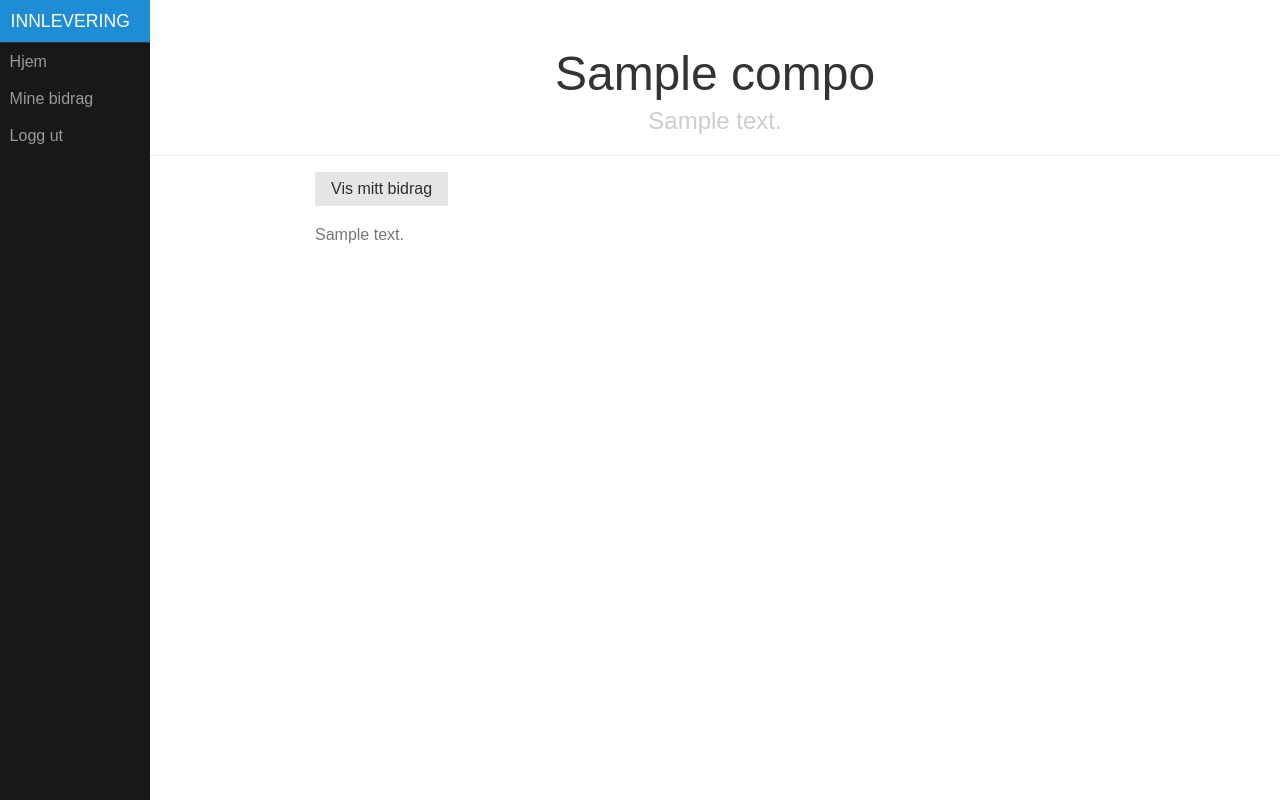
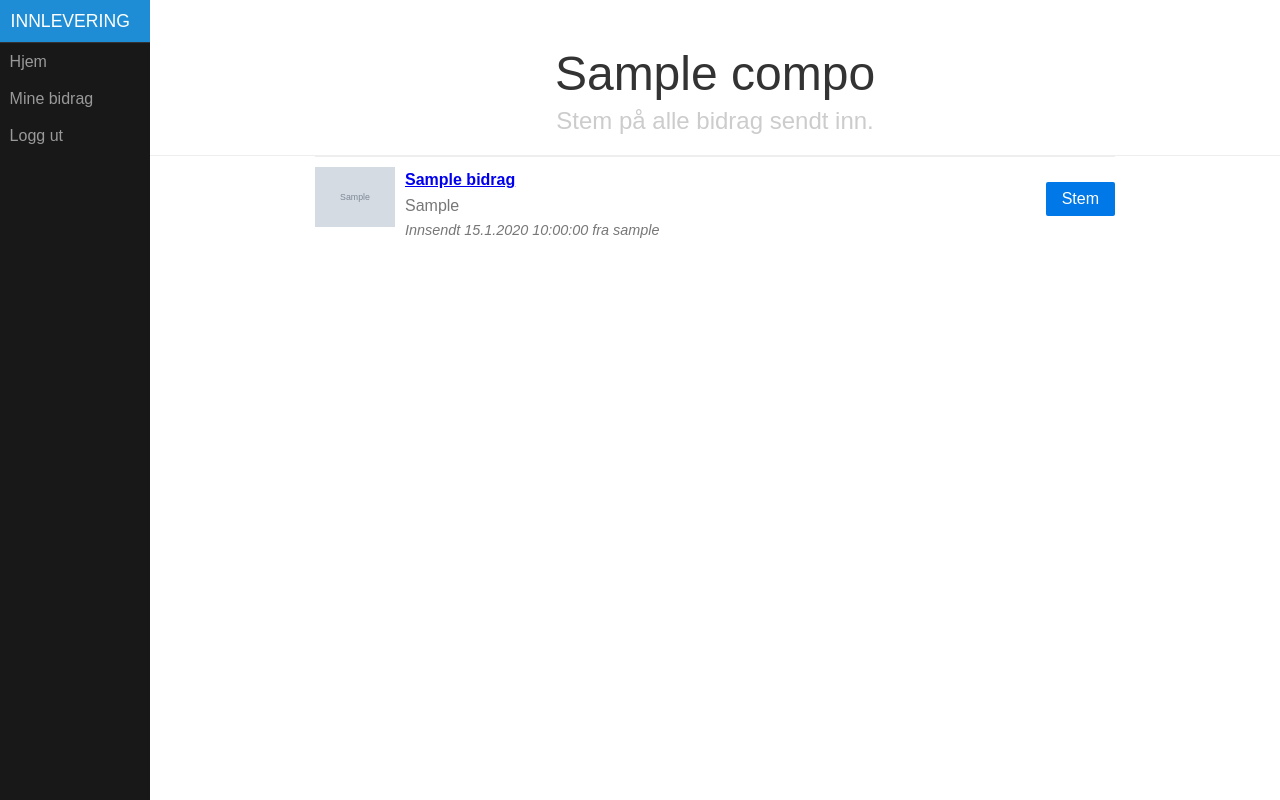
Before and after one commit to hultberg/innlevering, a Django app: page /view/1/ in a window 1280 px wide. Run offline with Django 3.2, Linux system fonts and the light colour scheme; a user stored in the database is signed in; tables that the repository leaves empty hold one stand-in row (values such as "Sample post"); grey boxes marked "Sample" are stand-in pictures.

Commit message:
Bidrag voting

```diff
--- a/core/static/core/css/style.css
+++ b/core/static/core/css/style.css
@@ -279,6 +279,11 @@ Hides the menu at `48em`, but modify this based on your app's needs.
     margin: 0;
 }
 
+.bidrag-list .bidrag .vote-on {
+    float: right;
+    margin-top: 15px;
+}
+
 .files {
     width: 50%;
     display: inline-block;
@@ -310,3 +315,9 @@ Hides the menu at `48em`, but modify this based on your app's needs.
     background-color: #f2dede;
     border-color: #ebccd1;
 }
+
+.footnote {
+    font-style: italic;
+    font-size: 0.75rem;
+    color: #666666;
+}
--- a/core/urls.py
+++ b/core/urls.py
@@ -10,6 +10,7 @@ urlpatterns = patterns('',
     url(r'^view/(?P<composlug>[0-9]+)/b/(?P<bidragslug>[0-9]+)/$', views.composinglebidragview, name='viewsinglebidrag'),
     url(r'^view/(?P<composlug>[0-9]+)/b/(?P<bidragslug>[0-9]+)/delete/$', views.bidragdelete, name='bidragdelete'),
     url(r'^view/(?P<composlug>[0-9]+)/b/(?P<bidragslug>[0-9]+)/save/$', views.bidrageditsave, name='bidrageditsave'),
+    url(r'^view/(?P<composlug>[0-9]+)/b/(?P<bidragslug>[0-9]+)/vote/$', views.bidragvote, name='bidragvote'),
     #url(r'^view/(?P<composlug>[0-9]+)/b/(?P<composlug>[0-9]+)/$', views.bidragview, name='view_bidrag'),
     url(r'^account/login/', views.loginview, name='loginview'),
     url(r'^account/logout/', views.logouthandle, name='logoutview'),
--- a/core/views.py
+++ b/core/views.py
@@ -1,14 +1,14 @@
 
 # coding=utf-8
+import requests
 from django.shortcuts import render, get_object_or_404
 from django.http import HttpResponseRedirect, Http404, HttpResponseForbidden, HttpResponse
 from django.contrib.auth import authenticate, login, logout
 from django.contrib.auth.models import User
 from django.db import IntegrityError
-from core._core_functions import user_is_crew, get_innlevering_user, can_upload
-import requests
 
-from .models import Compo, Bidrag, BidragFile, InnleveringUser
+from core._core_functions import user_is_crew, get_innlevering_user, can_upload, has_voted
+from .models import Compo, Bidrag, BidragFile, InnleveringUser, UserVote
 
 
 def indexview(request):
@@ -47,6 +47,15 @@ def compoview(request, composlug):
     c['compo'] = theCompo
     c['bidrags'] = theCompo.get_bidrag()
 
+    if (theCompo.isVotingMode):
+        return compovotingview(request, c)
+
+    return componormalview(request, c)
+
+
+def componormalview(request, c):
+    theCompo = c['compo']
+
     # User has already sent bidrag?
     if request.user.is_authenticated():
         c['isLoggedin'] = True
@@ -59,6 +68,16 @@ def compoview(request, composlug):
             c['userHasBidragID'] = bidragUserCompo
 
     return render(request, 'compos/view.html', c)
+
+
+def compovotingview(request, c):
+    # User has already sent bidrag?
+    if request.user.is_authenticated():
+        c['isLoggedin'] = True
+        c['user'] = request.user
+        c['isCrew'] = user_is_crew(request.user)
+
+    return render(request, 'compos/voting.html', c)
 
 
 # ----------------------------------------------------
@@ -114,6 +133,7 @@ def composinglebidragview(request, composlug, bidragslug):
 
     # Check if user in session has access to this page.
     # Only crew or uploader can view.
+    # When in voting mode, everyone can view an bidrag.
     if not theCompo.isVotingMode and not user_is_crew(request.user) and not isOwner:
         return HttpResponseForbidden("No access")  # No access to view this..
 
@@ -127,6 +147,7 @@ def composinglebidragview(request, composlug, bidragslug):
     c['user'] = request.user
     c['isCrew'] = user_is_crew(request.user)
     c['hasAccess'] = True  # Access forbidden is be catched over
+    c['compoIsVoting'] = theCompo.isVotingMode
 
     # Show success message?
     if request.GET.get("uploaded", False):
@@ -168,6 +189,44 @@ def bidragdelete(request, composlug, bidragslug):
 
     # Redir to compo
     return HttpResponseRedirect("/view/" + str(theCompo.id) + "/")
+
+
+# ----------------------------------------------------
+# View single bidrag in compo
+def bidragvote(request, composlug, bidragslug):
+    c = {}
+
+    if not request.user.is_authenticated():
+        return HttpResponseForbidden()
+
+    # fetch compo
+    try:
+        theCompo = Compo.objects.get(pk=composlug)
+        theBidrag = Bidrag.objects.get(id=bidragslug, compo=theCompo)
+    except Compo.DoesNotExist:
+        raise Http404("Compo was not found")
+    except Bidrag.DoesNotExist:
+        raise Http404("Bidrag was not found")
+
+    isOwner = (request.user.id == theBidrag.creator.id)
+
+    if has_voted(request.user, theBidrag):
+        return HttpResponseRedirect("/view/" + str(theCompo.id) + "/?voted=false&hasvoted=true#b" + str(theBidrag.id))
+
+    # Check if user in session has access to this page.
+    # Only crew or uploader can view.
+    if not theCompo.isVotingMode or isOwner:
+        return HttpResponseRedirect("/view/" + str(theCompo.id) + "/?voted=false#b" + str(theBidrag.id))
+
+    # Add one vote to this bidrag.
+    theBidrag.votes += 1
+    theBidrag.save()
+
+    vote = UserVote(user=request.user, bidrag=theBidrag)
+    vote.save()
+
+    # Redir to compo
+    return HttpResponseRedirect("/view/" + str(theCompo.id) + "/?voted=true#b" + str(theBidrag.id))
 
 
 # ----------------------------------------------------
--- a/templates/compos/view_bidrag.html
+++ b/templates/compos/view_bidrag.html
@@ -20,6 +20,9 @@
         {% endif %}
         <a class="pure-button" href="javascript:void(0);" onclick="toggleEditMode();">Rediger</a>
         <a class="pure-button" href="{% url 'core:bidragdelete' compo.id bidrag.id %}">Slett</a>
+        {% if isLoggedin and compoIsVoting %}
+        <a class="pure-button pure-button-primary" href="{% url 'core:bidragvote' compo.id bidrag.id %}">Stem</a>
+        {% endif %}
     </p>
 
     <form class="editform" action="{% url 'core:bidrageditsave' compo.id bidrag.id %}" method="post">
--- /dev/null
+++ b/templates/compos/voting.html
@@ -0,0 +1,40 @@
+{% extends "base.html" %}
+
+{% block content %}
+<div class="header">
+    <h1>{{compo.name}}</h1>
+    <h2>Stem på alle bidrag sendt inn.</h2>
+</div>
+
+<div class="content">
+    {% if not isLoggedin %}
+        <p><strong>For å stemme på et bidrag må du være innlogget.</strong></p>
+    {% endif %}
+
+    {% if bidrags %}
+        <div class="bidrag-list">
+        {% for bidrag in bidrags %}
+            <div class="bidrag">
+                {% if isLoggedin %}
+                <div class="vote-on"><button class="pure-button pure-button-primary" onclick="window.location='{% url 'core:bidragvote' compo.id bidrag.id %}';">Stem</button></div>
+                {% endif %}
+                <div class="container">
+                    {% if bidrag.get_thebidrag_file %}
+                        <div class="thumbnail">
+                            <img src="{{bidrag.get_thebidrag_file.file.url}}" alt="Image" />
+                        </div>
+                    {% endif %}
+                    <h4><a href="{% url 'core:viewsinglebidrag' compo.id bidrag.id %}">{{bidrag.name}}</a></h4>
+                    {% if bidrag.data %}
+                        <p>{{bidrag.data}}</p>
+                    {% endif %}
+                    <p class="meta"><em>Innsendt {{bidrag.created|date:'d.n.Y G:i:s'}} fra {{bidrag.creator_name}}</em></p>
+                </div>
+            </div>
+        {% endfor %}
+        </div>
+    {% else %}
+        <p><em>Ingen bidrag er blitt sendt inn.</em></p>
+    {% endif %}
+</div>
+{% endblock %}
--- a/templates/upload.html
+++ b/templates/upload.html
@@ -44,6 +44,7 @@
             </div>
         </fieldset>
     </form>
+    <p class="footnote">Ved å levere et bidrag aksepterer du og har lest reglene for den respektive konkurranse samt globale regler for kreative-konkurranser.</p>
     {% else %}
     <p>Du har ingen billetter til arrangementet og kan derfor ikke laste opp et bidrag.</p>
     {% endif %}
```
Also changed, not shown: core/migrations/0016_auto_20151001_0714.py (added).
